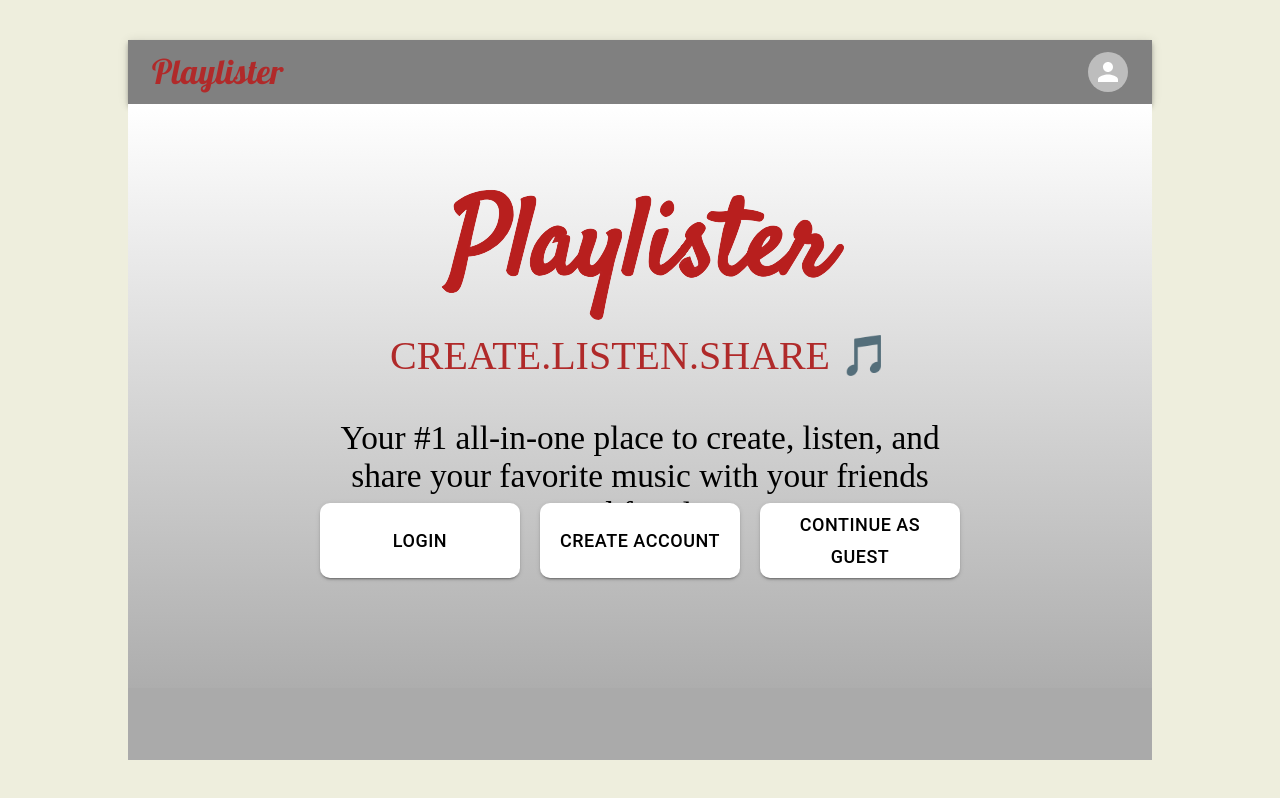
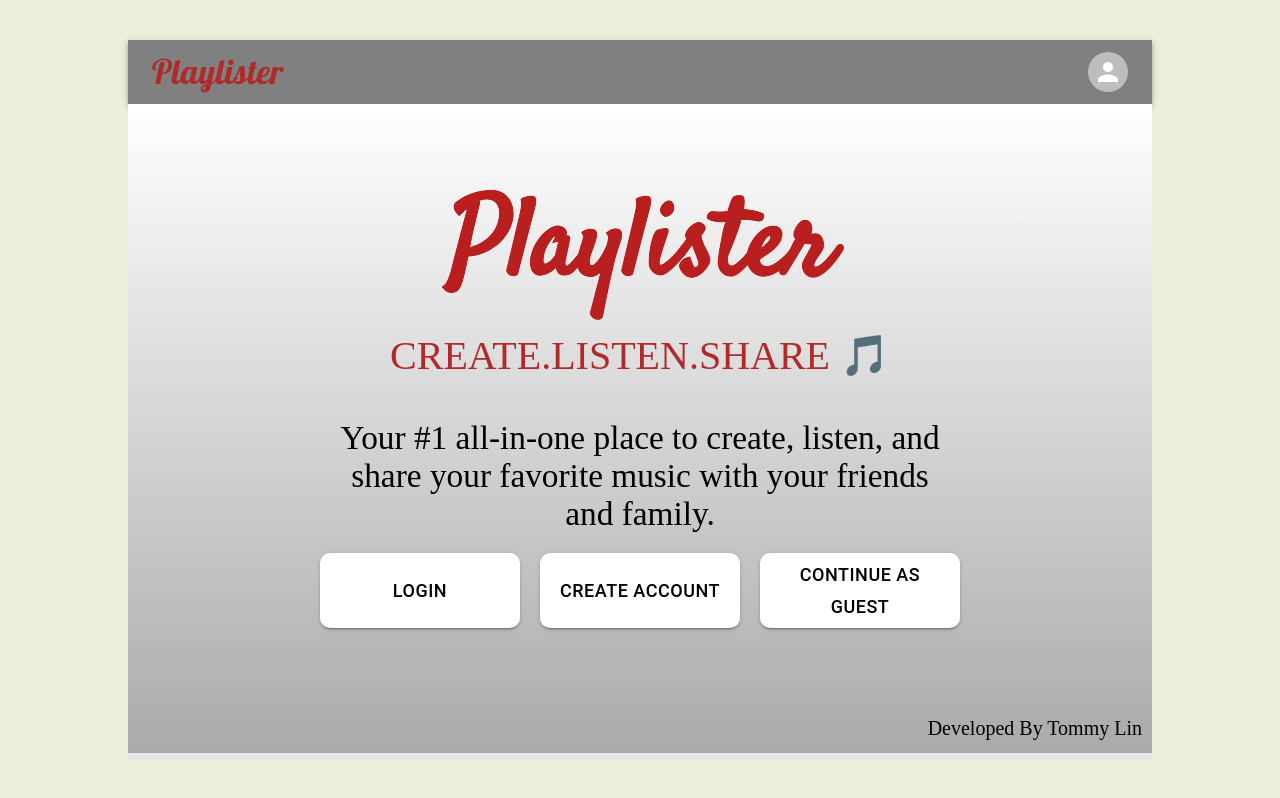
Before and after one commit to tommy-lin-CS/Playlister_Project, a React (Create React App) app in the folder client/: page / in a window 1280 px wide. Built offline with nearby package versions, Linux system fonts and the light colour scheme; no server answers.

Commit message:
Removed Status Bar at Splash Screen

```diff
--- a/client/src/App.css
+++ b/client/src/App.css
@@ -36,7 +36,7 @@ body {
 #app-root {
   position: absolute;
   width: 100%;
-  height: 100%;
+  height: 90%;
   top: 0%;
   left: 0%;
 }
@@ -65,8 +65,7 @@ body {
   border-width: 0px;
   border-style: solid;
   padding-top: 5%;
-  padding-bottom: 5%;
-  height: 70%;
+  height: 83%;
   text-align: center;
   vertical-align: center;
 }
@@ -97,8 +96,7 @@ body {
 
 #splash-screen-buttons {
   position: relative;
-  margin: auto auto;
-  padding-top: 150px;
+  padding-top: 200px;
 }
 
 #edit-toolbar {
@@ -106,7 +104,7 @@ body {
   float: right;
 }
 
-.top5-button,
+/* .top5-button,
 .top5-button-disabled {
   font-size: 36pt;
   border-width: 0px;
@@ -155,7 +153,7 @@ body {
   align-items: center;
   justify-content: center;
   font-size: 36pt;
-}
+} */
 
 #list-selector-heading {
   position: absolute;
--- a/client/src/components/Statusbar.js
+++ b/client/src/components/Statusbar.js
@@ -1,6 +1,7 @@
 import { useContext } from 'react'
 import { GlobalStoreContext } from '../store'
 import { Typography } from '@mui/material'
+import AuthContext from '../auth'
 
 /*
     Our Status bar React component goes at the bottom of our UI.
@@ -9,14 +10,22 @@ import { Typography } from '@mui/material'
 */
 function Statusbar() {
     const { store } = useContext(GlobalStoreContext);
+    const { auth } = useContext(AuthContext);
+
     let text ="";
-    if (store.currentList)
+
+    if (auth.loggedIn) {
+        if (store.currentList)
         text = store.currentList.name;
         return (
             <div id="playlister-statusbar">
                 <Typography variant="h4">{text}</Typography>
             </div>
         );
+    }
+    else {
+        return null;
+    }
 
 
 }
```
